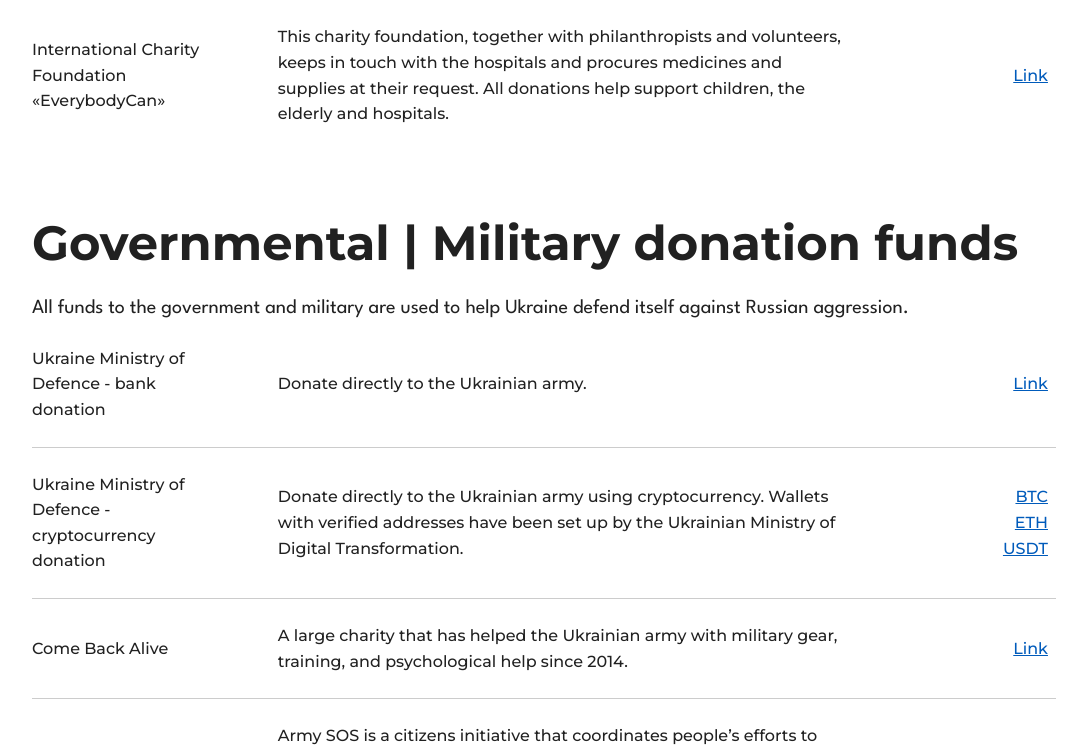
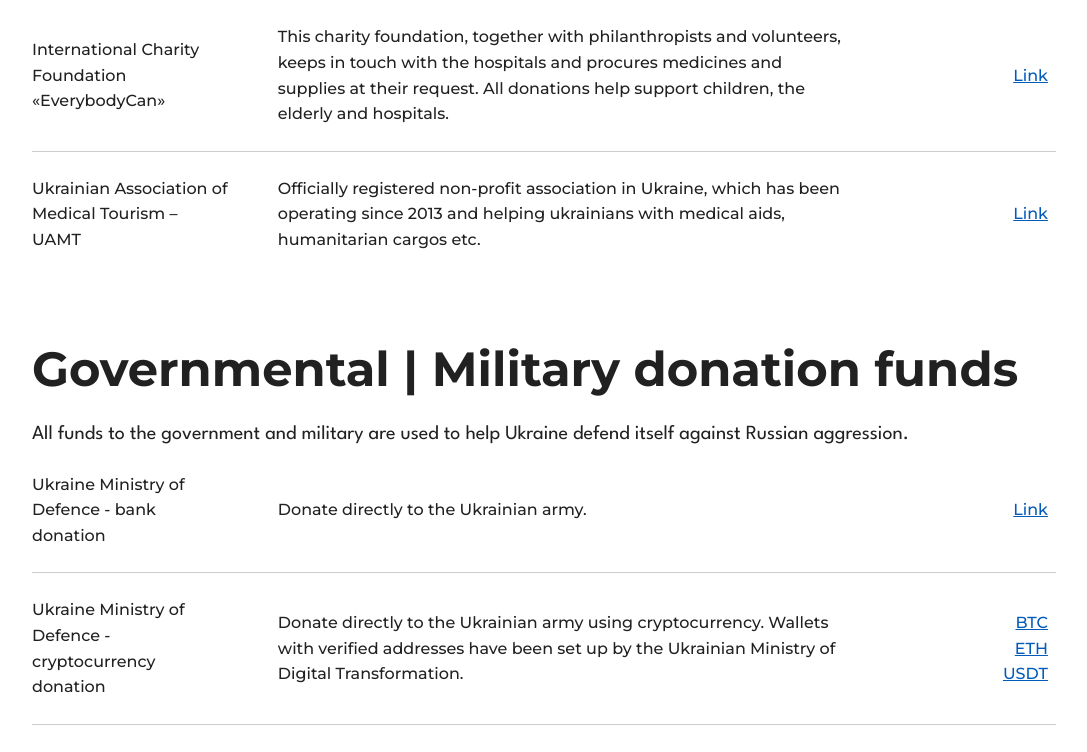
Before and after one commit to s7kind/helpukraine, a Next.js app: page /donation in a window 1280 px wide. Shown: the part 4443-5195 px from the top of the page, without its empty margins (96-1183 px from the left). Built offline with nearby package versions, Linux system fonts and the light colour scheme.

Commit message:
donation page content updating

```diff
--- a/components/Donation/Volunteers.js
+++ b/components/Donation/Volunteers.js
@@ -416,6 +416,19 @@
                         </Link>
                     </div>
                 </div>
+                <div className="flex_table__row">
+                    <div className="flex_table__col">Ukrainian Association of Medical Tourism – UAMT</div>
+                    <div className="flex_table__col">Officially registered non-profit association in Ukraine, which has
+                        been operating since 2013 and helping ukrainians with medical aids, humanitarian cargos etc.
+                    </div>
+                    <div className="flex_table__col">
+                        <Link href="https://uamt.com.ua/en/help-ukraine.html">
+                            <a target="_blank">
+                                <span>Link</span>
+                            </a>
+                        </Link>
+                    </div>
+                </div>
             </div>
         </>
     );
```
